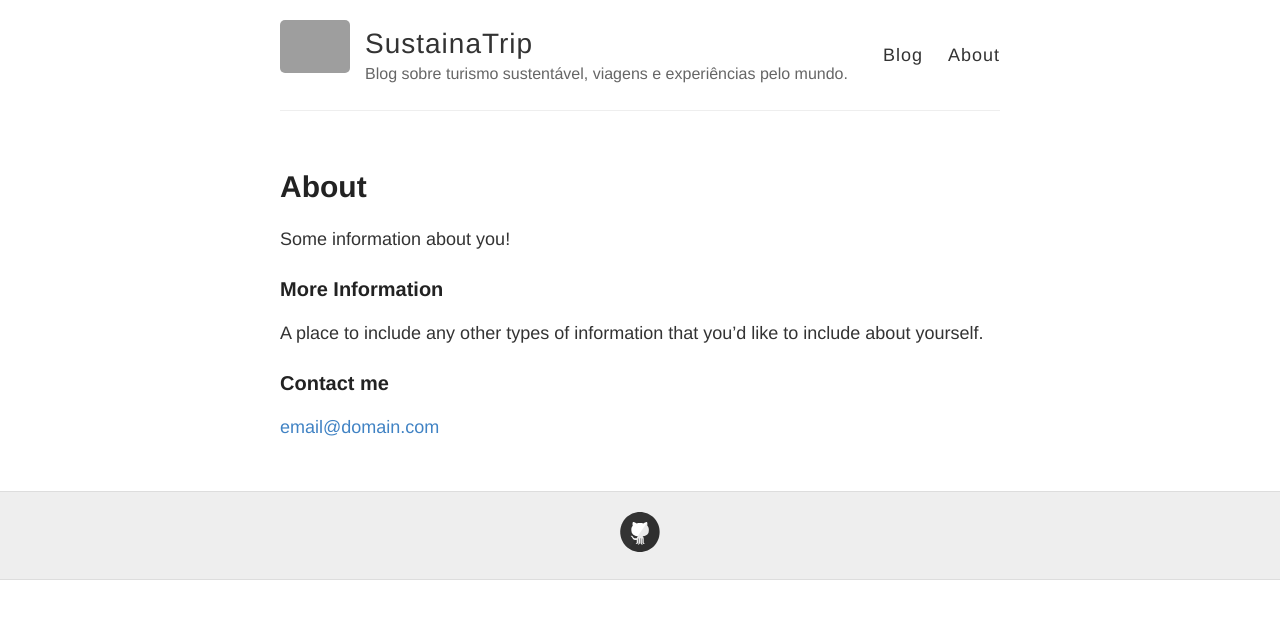
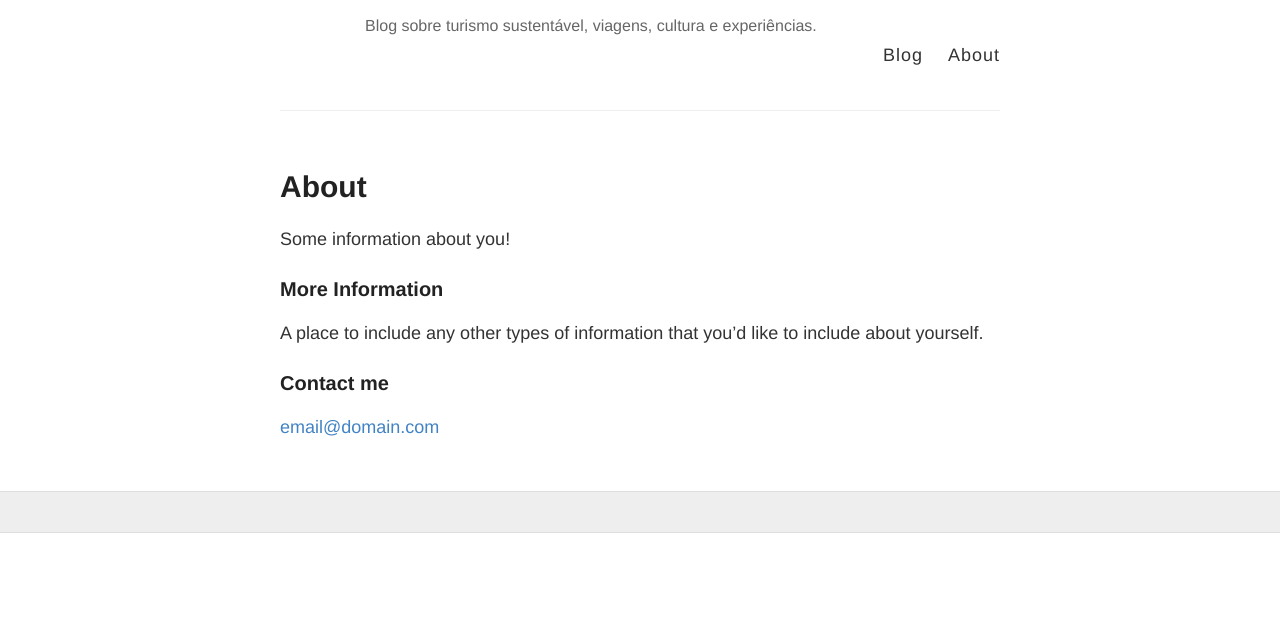
Before and after one commit to sustainatrip/blog, a Jekyll site: the page built from about.md, in a window 1280 px wide. Shown: the top 619 px of the page. Built offline with Jekyll 4.4.1, drawn with Linux system fonts in a browser that asks for light colours; some of the changed lines change nothing that is shown; grey boxes are pictures that could not be loaded.

Commit message:
Refactor _config.yml for SustainaTrip blog
Updated configuration for SustainaTrip blog, removing unnecessary comments and adding new settings.

```diff
--- a/_config.yml
+++ b/_config.yml
@@ -1,98 +1,29 @@
-# =====================================
-# Configuração do SustainaTrip Blog
-# =====================================
+title: SustainaTrip
+email: contato@sustainatrip.com
+description: >
+  Blog sobre turismo sustentável, viagens, cultura e experiências.
 
-# Nome do site
-name: SustainaTrip
+url: "https://seudominio.com"
+baseurl: ""
 
-# Descrição do site
-description: Blog sobre turismo sustentável, viagens e experiências pelo mundo.
+lang: pt-BR
+timezone: America/Sao_Paulo
 
-# Imagem do perfil/logo
-avatar: /images/avatar.png
+markdown: kramdown
+highlighter: rouge
 
-
-# =====================================
-# Redes sociais
-# =====================================
-
-footer-links:
-  github: sustainatrip
-  instagram:
-  facebook:
-  linkedin:
-  youtube:
-  email:
-
-
-# =====================================
-# Comentários
-# =====================================
-
-disqus:
-
-
-# =====================================
-# Google Analytics
-# =====================================
-
-google_analytics:
-
-
-# =====================================
-# GitHub Pages
-# =====================================
-
-url: "https://sustainatrip.github.io"
-baseurl: "/blog"
-
-
-# =====================================
-# Posts
-# =====================================
-
-permalink: /:title/
-
-
-# =====================================
-# Jekyll Now
-# =====================================
-
-version: v1.2.0
-
-
-# =====================================
-# Markdown
-# =====================================
-
-kramdown:
-  input: GFM
-  syntax_highlighter: rouge
-
-
-# =====================================
-# CSS
-# =====================================
-
-sass:
-  style: :expanded
-
-
-# =====================================
-# Plugins GitHub Pages
-# =====================================
+permalink: /blog/:title/
 
 plugins:
+  - jekyll-feed
+  - jekyll-seo-tag
   - jekyll-sitemap
-  - jekyll-feed
 
+collections: {}
 
-# =====================================
-# Exclusões
-# =====================================
-
-exclude:
-  - Gemfile
-  - Gemfile.lock
-  - LICENSE
-  - README.md
+defaults:
+  - scope:
+      path: ""
+      type: posts
+    values:
+      layout: post
```
